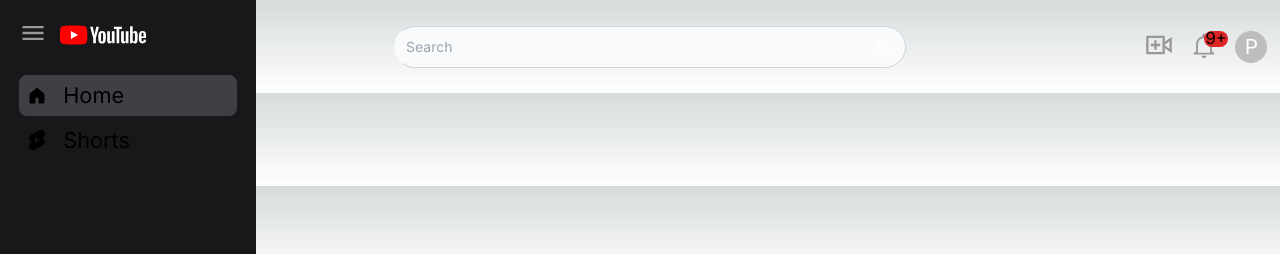
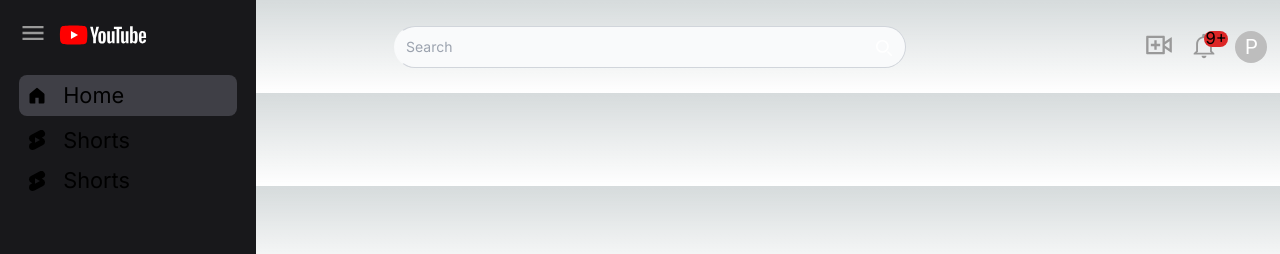
Before and after one commit to poojahooda22/youtube-nextjsclone, a Next.js app: page / in a window 1280 px wide. Shown: the top 254 px of the page. Built offline with nearby package versions, Linux system fonts and the light colour scheme.

Commit message:
add one more icon

```diff
--- a/src/components/Sidebar.tsx
+++ b/src/components/Sidebar.tsx
@@ -20,6 +20,10 @@
             <SiYoutubeshorts size={20} />
             <p className='text-[1.7vw]'>Shorts</p>
         </div>
+        <div className='flex items-center gap-4 mt-2 px-2'>
+            <SiYoutubeshorts size={20} />
+            <p className='text-[1.7vw]'>Shorts</p>
+        </div>
     </div>
   )
 }
```
